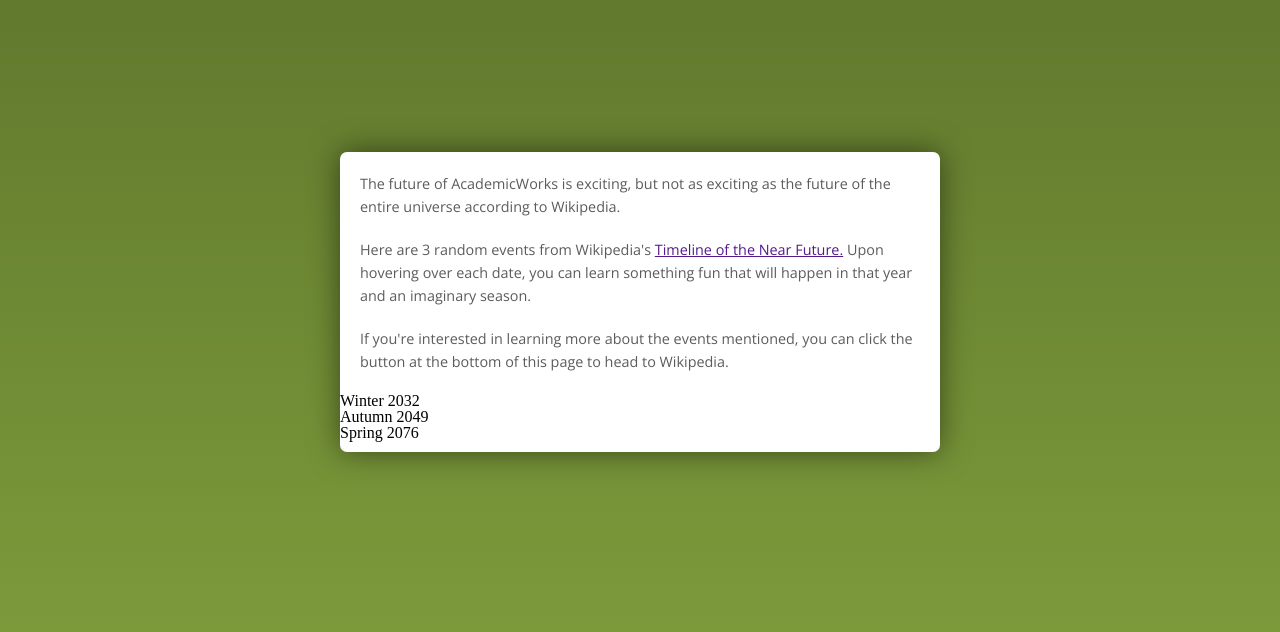
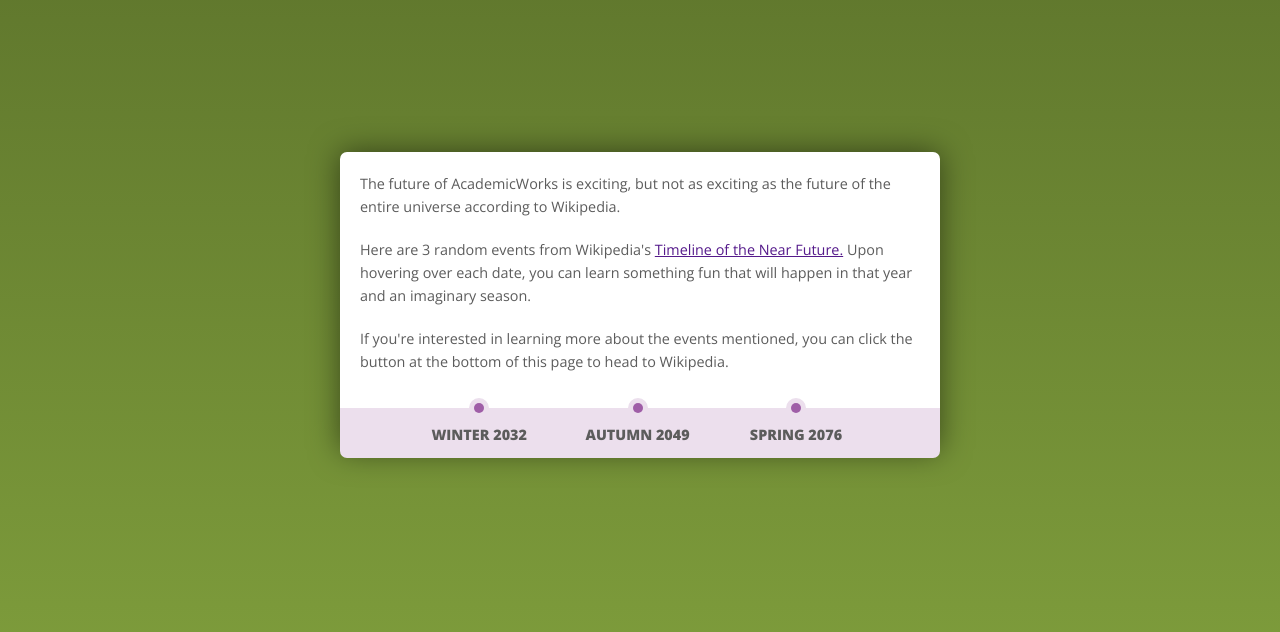
Before and after one commit to mateoclarke/wikipedia-exercise, a website: page index.html in a window 1280 px wide. Shown: the part 168-800 px from the top of the page. Drawn offline with nearby package versions, Linux system fonts and the light colour scheme.

Commit message:
Format bottom section of text box

```diff
--- a/index.html
+++ b/index.html
@@ -13,9 +13,26 @@
 			<p>If you're interested in learning more about the events mentioned, you can click the button at the bottom of this page to head to Wikipedia.</p>
 		</div>
 		<div class="text-box-bottom">
-			<div class="future-date">Winter 2032</div>
-			<div class="future-date">Autumn 2049</div>
-			<div class="future-date">Spring 2076</div>
+			<div class="future-dates-group">
+				<div class="future-date">
+					<div class="outer-circle-dot">
+						<div class="circle-dot"></div>
+					</div>
+					<p>Winter 2032</p>
+				</div>
+				<div class="future-date">
+					<div class="outer-circle-dot">
+						<div class="circle-dot"></div>
+					</div>
+					<p>Autumn 2049</p>
+				</div>
+				<div class="future-date">
+					<div class="outer-circle-dot">
+						<div class="circle-dot"></div>
+					</div>
+					<p>Spring 2076</p>
+				</div>
+			</div>
 		</div>
 	</div>
 
--- a/sass/_modules.scss
+++ b/sass/_modules.scss
@@ -2,7 +2,7 @@
 // ============
 
 .main-text-box {
-	width: 600px;
+	max-width: 600px;
 	height: 300px;
 	background: $white;
 	margin: 25% auto;
@@ -10,6 +10,52 @@
 	box-shadow: 0px 0px 30px 0px rgba(0, 0, 0, 0.5);
 }
 
+.text-box-top, .text-box-bottom {
+	float: left;
+	width: 100%;
+}
+
 .text-box-top {
+  	margin: 0 0 15px;
+}
+
+.text-box-bottom {
+	background: $off-grey;
+	min-height: 50px;
+	border-radius: 0px 0px 7px 7px;
+}
+
+.circle-dot {
+	margin: 0 auto;
+	position: relative;
+  	height: 10px;
+  	width: 10px;
+  	background-color: $purple;
+  	border-radius: 10px;
+  	top: 5px;
+}
+.outer-circle-dot {
+	margin: 0 auto;
+	position: relative;
+  	height: 20px;
+  	width: 20px;
+  	background-color: $off-grey;
+  	border-radius: 20px;
+  	top: -10px;
+}
+
+.future-dates-group {
+	margin: 0 10%;
+}
+
+.future-date {
 	float: left;
+	width: 33%;
+	text-align: center;
+	p {
+		text-transform: uppercase;
+		font-weight: 800;
+		margin: 0;
+		line-height: 1em;
+	}
 }
--- a/sass/_variables.scss
+++ b/sass/_variables.scss
@@ -7,10 +7,12 @@
 $black		   	: #111;
 $white			: #fff;
 $grey			: #5C5C5C;
+$off-grey		: #ECDFED;
 
 // MORE COLORS
 $dark-green		: #5A702A;
 $light-green	: #83A33E;
+$purple			: #9F5EA7;
 
 // FONTS
 $head-font : 'Open Sans', sans-serif;
```
Also changed, not shown: css/style.css.
